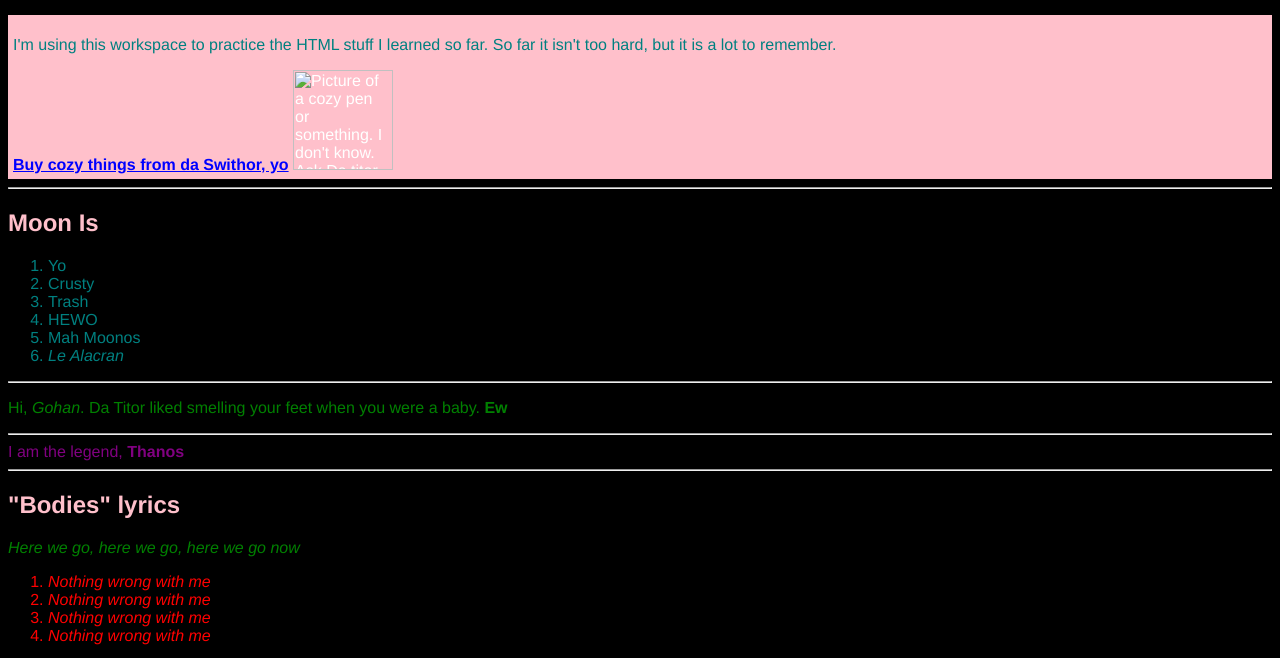
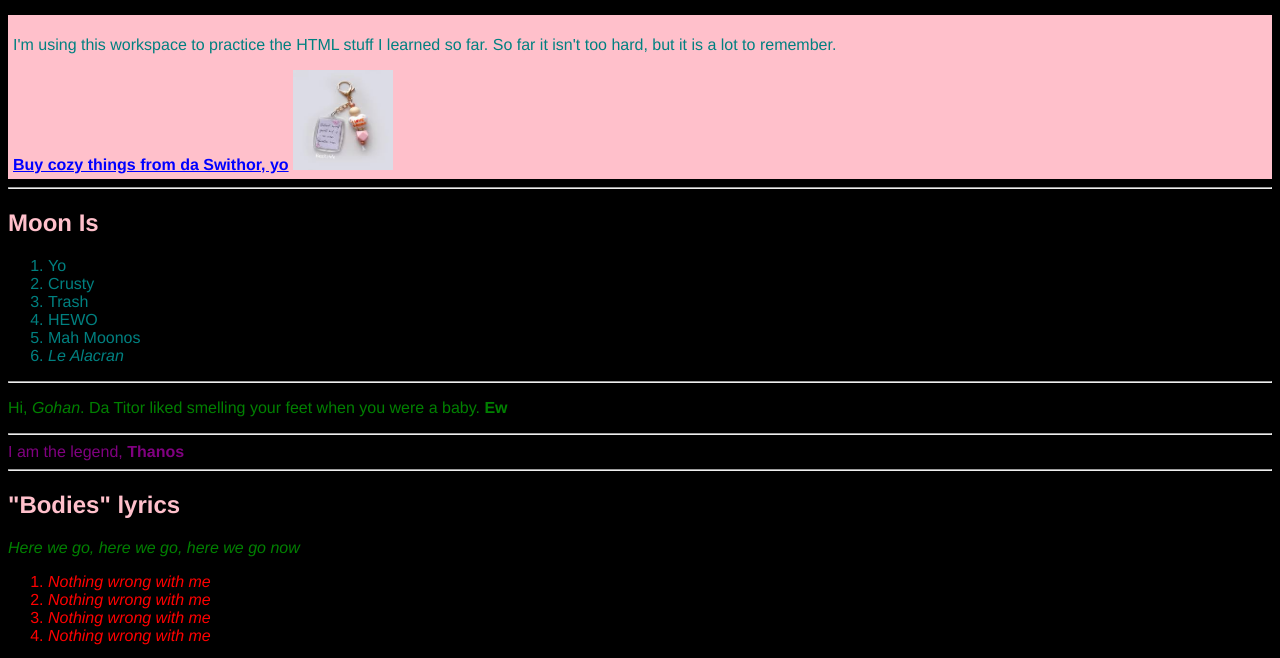
Before and after one commit to jnino91/jnino91.github.io, a plain HTML site: page index.html in a window 1280 px wide. Shown: the part 135-793 px from the top of the page. Drawn offline with Linux system fonts and the light colour scheme; a script that the page names is missing.

Commit message:
Update 1.1 index.html
Updated links to get CSS and Cozy Picture working

```diff
--- a/index.html
+++ b/index.html
@@ -33,7 +33,7 @@
       <div>
         <p>I'm using this workspace to practice the HTML stuff I learned so far. So far it isn't too hard, but it is a lot to remember.</p>
         <a href="https://www.instagram.com/jessicaskawaiishop/?locale=en_US%2Cen_US" target="_blank">Buy cozy things from da Swithor, yo</a>
-        <img src="Resources/CSS/Cozy Vibes.jpeg" height="100px" width="100px" alt="Picture of a cozy pen or something. I don't know. Ask Da titor">
+        <img src="Cozy Vibes.jpeg" height="100px" width="100px" alt="Picture of a cozy pen or something. I don't know. Ask Da titor">
       </div>
     </section>
 <hr>
```
